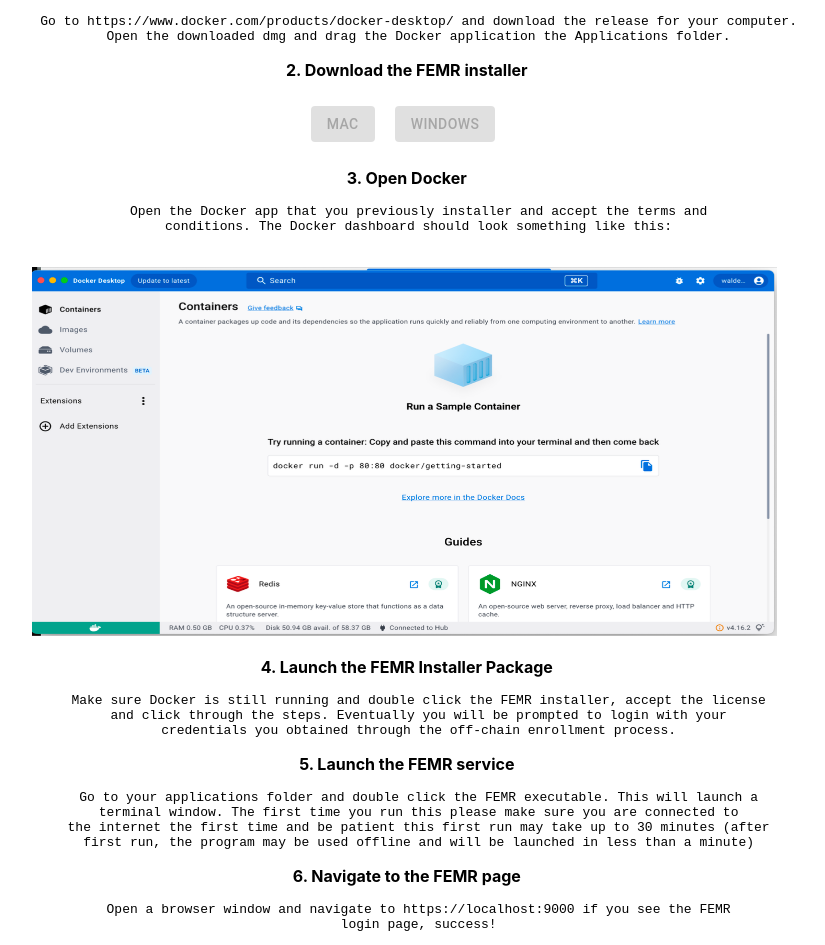
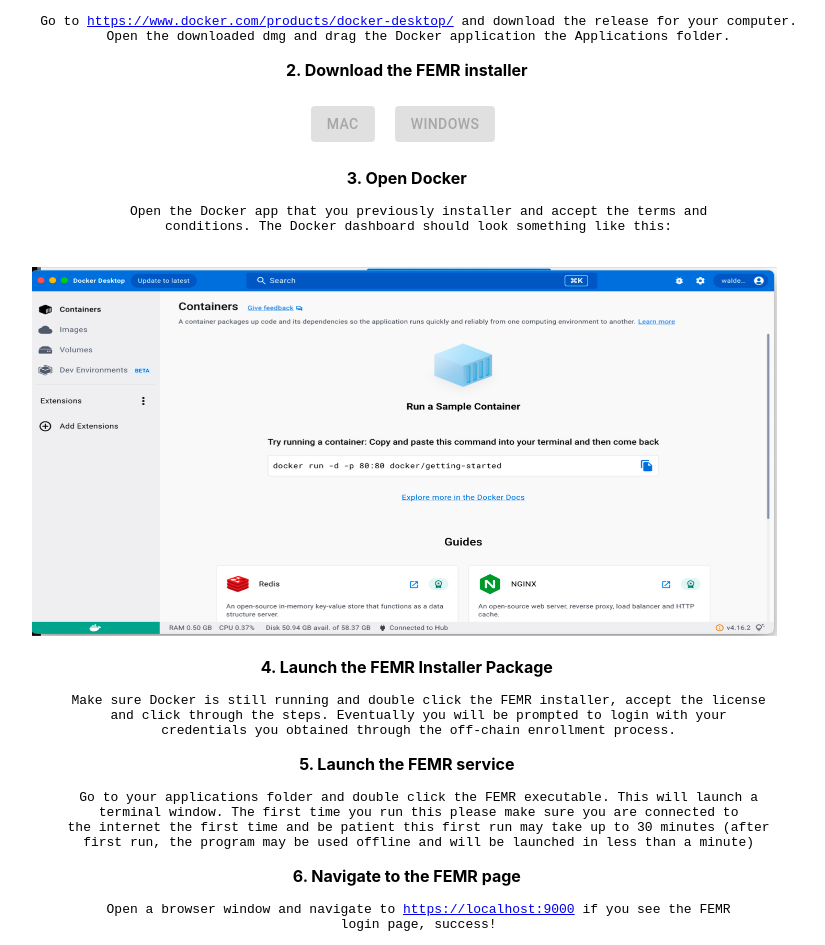
Before and after one commit to henrypigg/fibula-aws, a React (Create React App) app in the folder resources/fibula-react-app/: page / in a window 1280 px wide. Shown: the part 353-1298 px from the top of the page, without its empty margins (237-1062 px from the left). Built offline with nearby package versions, Linux system fonts and the light colour scheme; no server answers.

Commit message:
Fixed links in install instructions

```diff
--- a/resources/fibula-react-app/src/App.js
+++ b/resources/fibula-react-app/src/App.js
@@ -63,8 +63,8 @@
                             &nbsp;&nbsp;&nbsp;&nbsp;any step of this process and
                             while the FEMR system is being used.<br></br>
                             <br></br>
-                            &nbsp;&nbsp;&nbsp;&nbsp;Go to
-                            https://www.docker.com/products/docker-desktop/ and
+                            &nbsp;&nbsp;&nbsp;&nbsp;Go to&nbsp;
+                            <a href="https://www.docker.com/products/docker-desktop/" target="_blank">https://www.docker.com/products/docker-desktop/</a> and
                             download the release for your computer.<br></br>
                             &nbsp;&nbsp;&nbsp;&nbsp;Open the downloaded dmg and
                             drag the Docker application the Applications folder.
@@ -176,7 +176,7 @@
                     <center>
                         <pre>
                             &nbsp;&nbsp;&nbsp;&nbsp;Open a browser window and
-                            navigate to https://localhost:9000 if you see the
+                            navigate to <a href="https://localhost:9000" target="_blank">https://localhost:9000</a> if you see the
                             FEMR<br></br>
                             &nbsp;&nbsp;&nbsp;&nbsp;login page, success!
                             <br></br>
```
